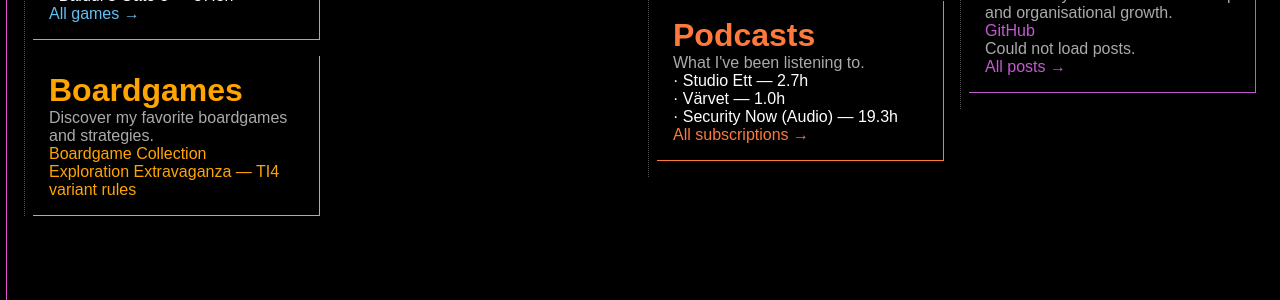
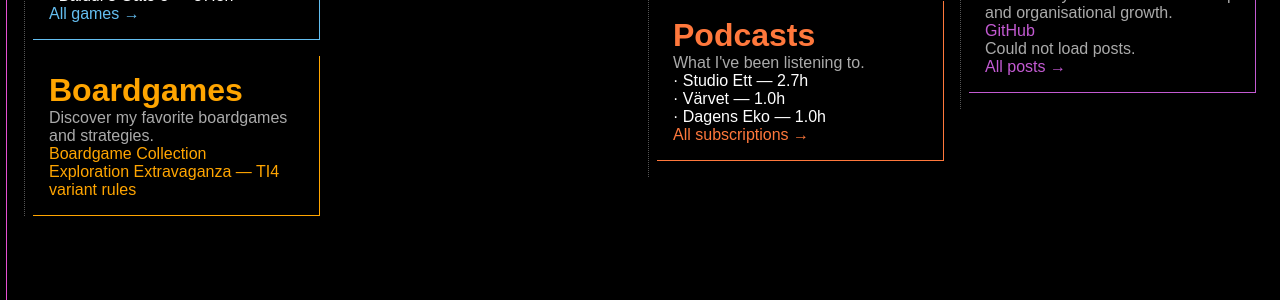
Before and after one commit to paven/paven.github.com, a Jekyll site: the page built from index.html, in a window 1280 px wide. Shown: the part 493-793 px from the top of the page. Built offline with Jekyll 4.4.1, drawn with Linux system fonts in a browser that asks for light colours.

Commit message:
Update podcasts

```diff
--- a/_data/podcasts.yml
+++ b/_data/podcasts.yml
@@ -4,6 +4,9 @@
 - name: 'Värvet'
   url: 'https://feeds.acast.com/public/shows/bf4e5114-fe02-4088-9a07-c1b81a3c615a'
   hours: 1.0
+- name: 'Dagens Eko'
+  url: 'https://api.sr.se/api/rss/pod/itunes/41978'
+  hours: 1.0
 - name: 'Security Now (Audio)'
   url: 'https://feeds.twit.tv/sn.xml'
   hours: 19.3
```
